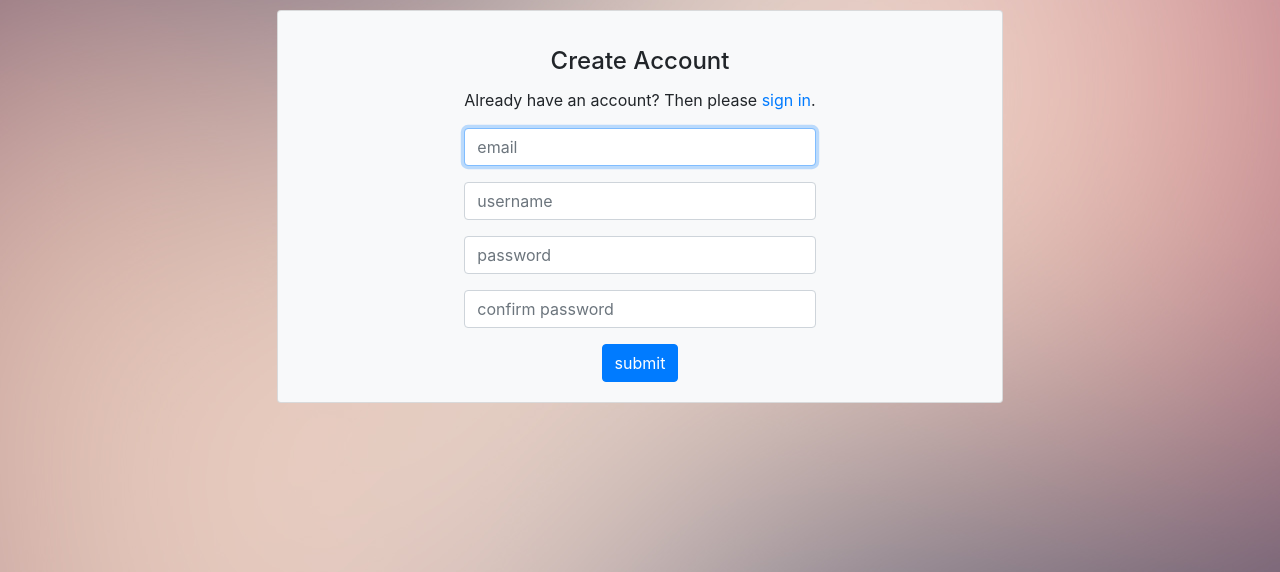
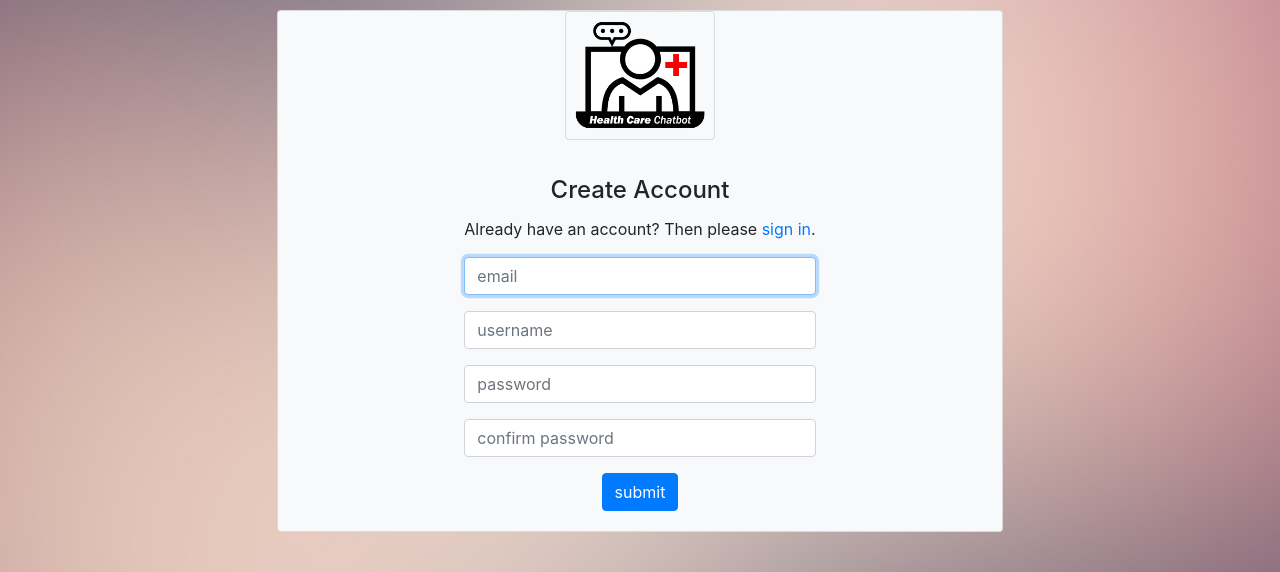
Before and after one commit to RishitAghera/chat_bot, a Django app: page /accounts/signup/ in a window 1280 px wide. Shown: the top 572 px of the page. Run offline with Django 3.2, Linux system fonts and the light colour scheme; some libraries are stand-ins or nearby versions.

Commit message:
logo added

```diff
--- a/static/css/loginform/login_css.css
+++ b/static/css/loginform/login_css.css
@@ -51,3 +51,9 @@ body#Form{ background-image:url("../../img/bg.jpg"); background-position:center;
 }
 .back { text-align: left; margin-top:10px;}
 .back a {color: #444444; font-size: 13px;text-decoration: none;}
+img {
+  border: 1px solid #ddd;
+  border-radius: 4px;
+  padding: 5px;
+  width: 150px;
+}
--- a/static/css/registrationform/registrationform.css
+++ b/static/css/registrationform/registrationform.css
@@ -30,3 +30,9 @@ body#Form{ background-image:url("../../img/bg.jpg"); background-position:center;
     background-color: #42AEEC;
     color: #fff;
 }
+img {
+  border: 1px solid #ddd;
+  border-radius: 4px;
+  padding: 5px;
+  width: 150px;
+}
--- a/templates/account/login.html
+++ b/templates/account/login.html
@@ -18,7 +18,7 @@
 <div class="container">
 <!--<h1 class="form-heading">login Form</h1>-->
 <div class="login-form">
-<div class="main-div">
+<div class="main-div"><center>   <img src="{% static 'img/logo.png' %}" class="img-responsive" /></center>
     <div class="panel">
    <h2>Login</h2>
    <p>Please enter your email and password</p>
--- a/templates/account/signup.html
+++ b/templates/account/signup.html
@@ -12,7 +12,8 @@
 {% endblock head %}
 {% block content %}
 <div class="container" style="width:60%;">
-<div class="card bg-light">
+<div class="card bg-light"> <center>   <img src="{% static 'img/logo.png' %}" class="img-responsive" /></center>
+
 <article class="card-body mx-auto" style="max-width: 400px;">
 	<h4 class="card-title mt-3 text-center">Create Account</h4>
 
```
Also changed, not shown: media/img/bg.jpg (added), media/img/logo.png (added), static/img/logo.png (added).
